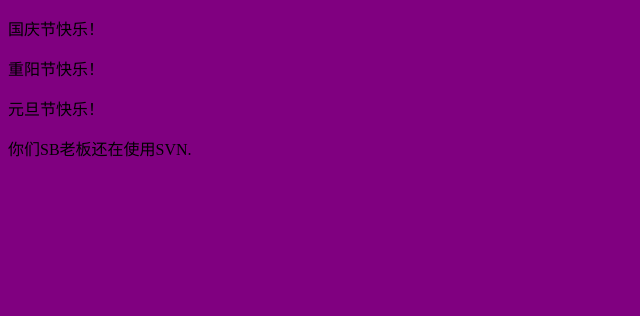
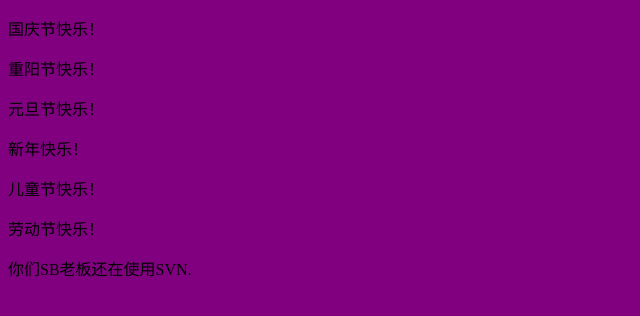
Before and after one commit to Augustus321/GITTest, a plain HTML site: page index.html in a window 1280 px wide. Shown: the whole page, without its empty margins (0-640 px from the left). Drawn offline with Linux system fonts and the light colour scheme.

Commit message:
add jieri

```diff
--- a/index.html
+++ b/index.html
@@ -12,6 +12,9 @@
     <p>国庆节快乐！</p>
     <p>重阳节快乐！</p>
     <p>元旦节快乐！</p>
+    <p>新年快乐！</p>
+    <p>儿童节快乐！</p>
+    <p>劳动节快乐！</p>
     <p class="tips">你们SB老板还在使用SVN.</p>
     <script src="./js/index.js"></script>
 </body>
```
